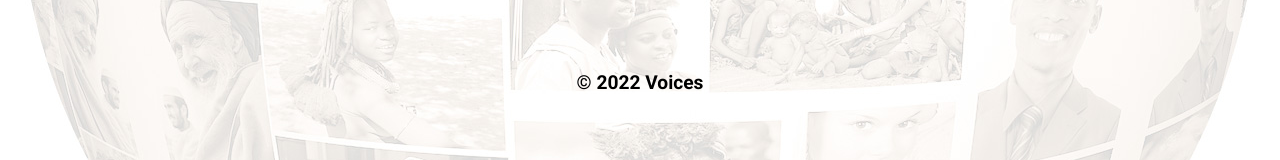
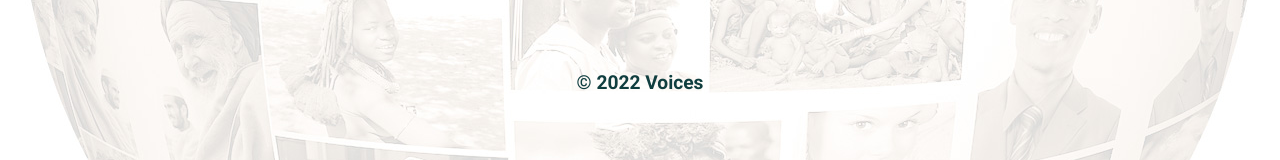
Before and after one commit to grace-anderson/voices, a React (Create React App) app in the folder client/: page / in a window 1280 px wide. Shown: the part 522-682 px from the top of the page. Built offline with nearby package versions, Linux system fonts and the light colour scheme; no server answers.

Commit message:
Added link to About Us on footer

```diff
--- a/client/src/components/Footer/index.jsx
+++ b/client/src/components/Footer/index.jsx
@@ -1,5 +1,5 @@
 import React from "react";
-import { useLocation, useNavigate } from "react-router-dom";
+import { Link, useLocation, useNavigate } from "react-router-dom";
 import {
   Box,
   Button,
@@ -15,6 +15,14 @@ const CustomisedButton = styled(Button)`
   background: #DD4614;
   :hover {
     color: white;
+  }
+`;
+
+const CustomisedLinkHome = styled(Link)`
+  color: #103e3f;
+  text-decoration: none;
+  :hover {
+    color: #dd4614;
   }
 `;
 
@@ -41,7 +49,9 @@ const Footer = () => {
             </Grid>
             <Grid item xs={12}>
               <Box textAlign={"center"}>
+                <CustomisedLinkHome to="/about">
                 <Typography variant="h5">&copy; 2022 Voices</Typography>
+                </CustomisedLinkHome>
               </Box>
             </Grid>
           </Grid>
```
